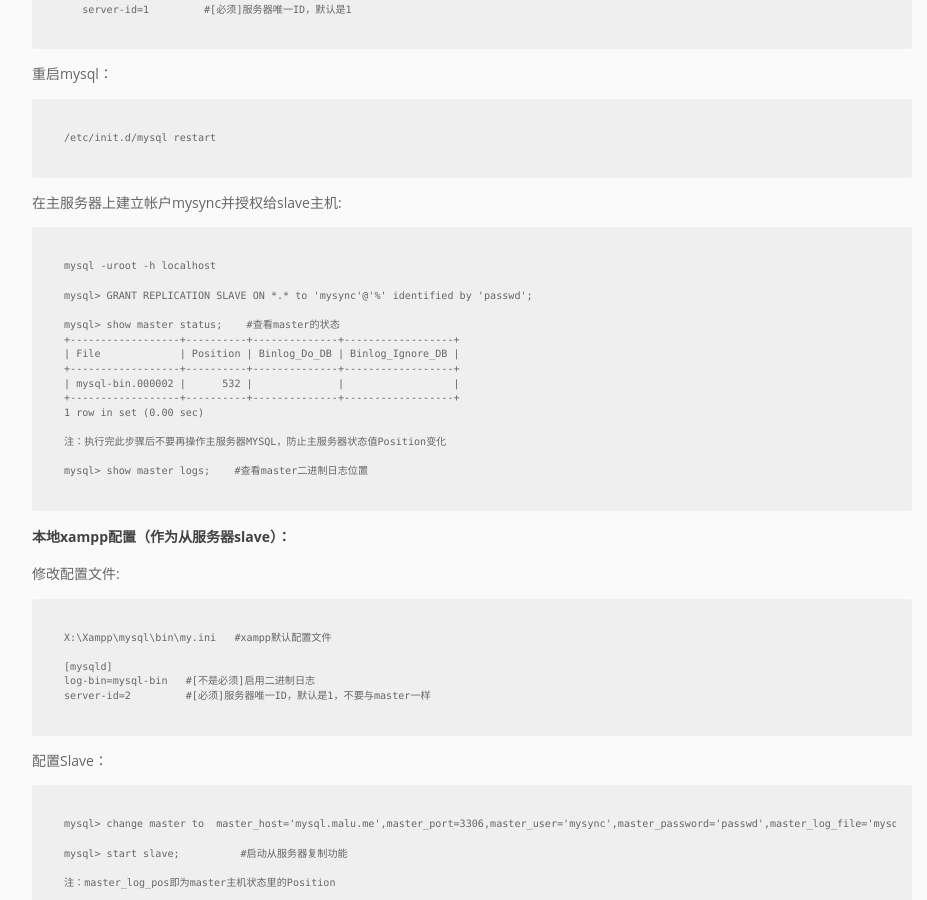
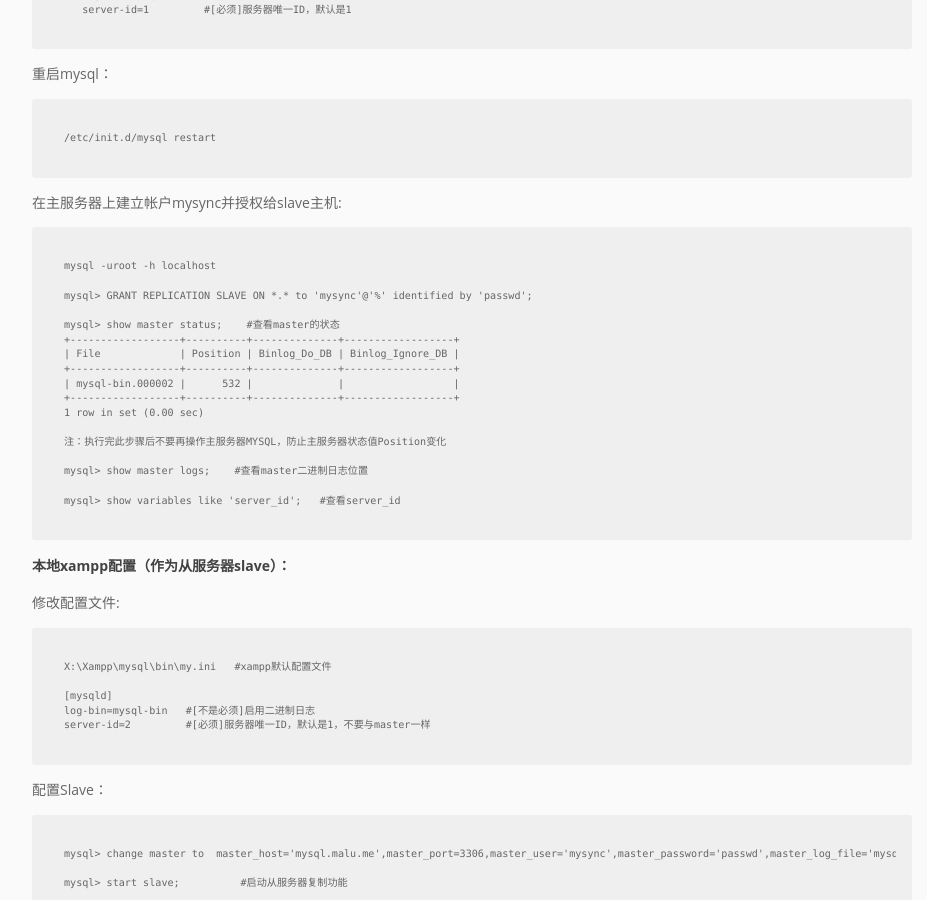
Before and after one commit to pingmalu/pingmalu.github.io, a Jekyll site: the page built from _posts/2016-11-15-MySQL线上与本地实时同步.md, in a window 1280 px wide and 900 px high, scrolled down 767 px. Shown: the whole window, without its empty margins (168-1095 px from the left). Built offline with Jekyll 4.4.1, drawn with Linux system fonts in a browser that asks for light colours; nearby versions of some CDN libraries.

Commit message:
'update'

```diff
--- a/_posts/2016-11-15-MySQL线上与本地实时同步.md
+++ b/_posts/2016-11-15-MySQL线上与本地实时同步.md
@@ -46,6 +46,8 @@ title:  "MySQL线上与本地实时同步"
 	注：执行完此步骤后不要再操作主服务器MYSQL，防止主服务器状态值Position变化
 
 	mysql> show master logs;    #查看master二进制日志位置
+
+    mysql> show variables like 'server_id';   #查看server_id
 
 ### 本地xampp配置（作为从服务器slave）：
 
```
